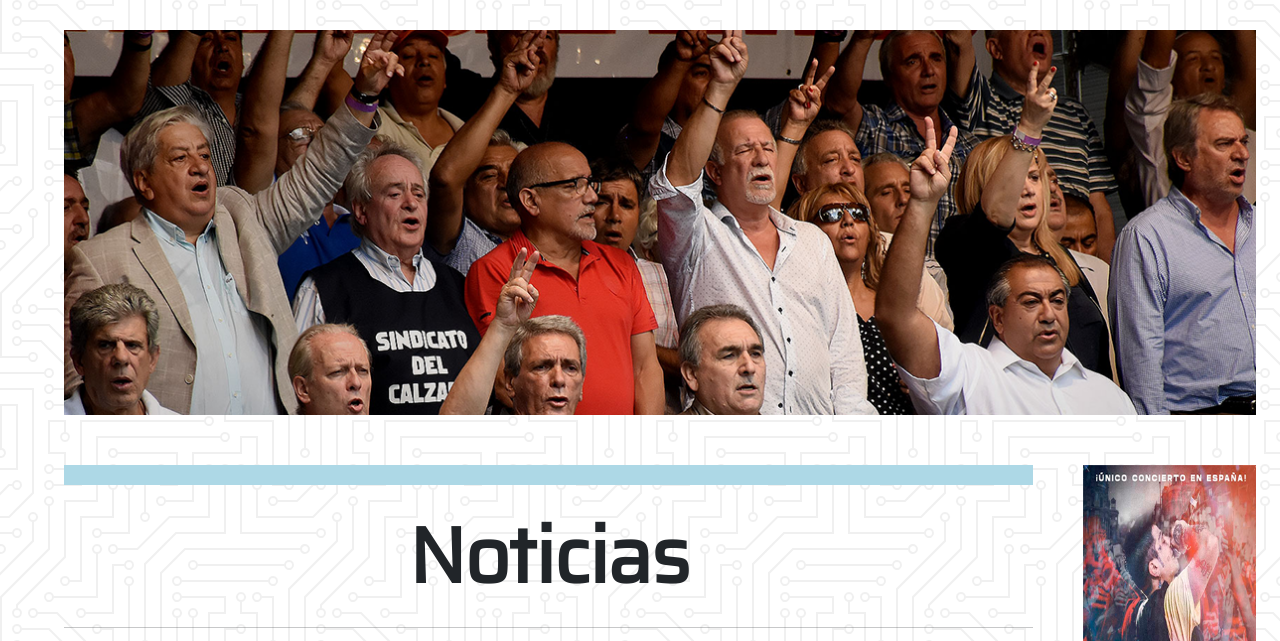
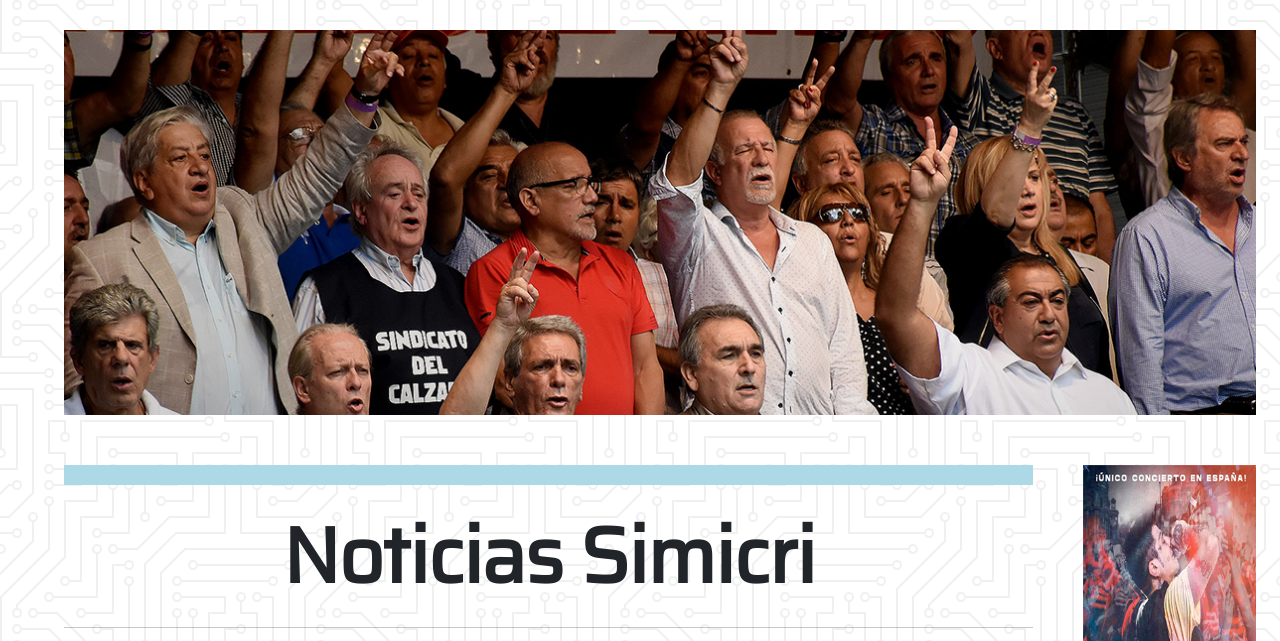
Before and after one commit to SantiagoValiela/Sindicato-de-Mineros-de-Criptomonedas, a website: page index.html in a window 1280 px wide. Shown: the part 156-797 px from the top of the page. Drawn offline with nearby package versions, Linux system fonts and the light colour scheme.

Commit message:
entrega final y SEO 2

```diff
--- a/index.html
+++ b/index.html
@@ -6,7 +6,7 @@
     <meta http-equiv="X-UA-Compatible" content="IE=edge">
     <meta name="viewport" content="width=device-width, initial-scale=1.0">
     <meta name="description" content="Pagina web del Sindicato de mineros de Criptomonedas de la Republica Argentina">
-    <meta name="keywords"  content="SINDICATO, TRABAJADORES, CRIPTOMONEDA, CGT, TRABAJO, MINERIA, MINEROS, CRIPTO">
+    <meta name="keywords" content="SINDICATO, TRABAJADORES, CRIPTOMONEDA, CGT, TRABAJO, MINERIA, MINEROS, CRIPTO">
     <title>SIMICRI</title>
     <link rel="stylesheet" href="estilos.css">
     <link rel="preconnect" href="https://fonts.googleapis.com">
@@ -57,7 +57,7 @@
         </div>
         <section id="noticia" class="borde">
             <div class="noticiaPrincipal">
-                <h2 class="titulo"> Noticias </h2>
+                <h2 class="titulo"> Noticias Simicri </h2>
             </div>
             <hr>
             <div>
```
